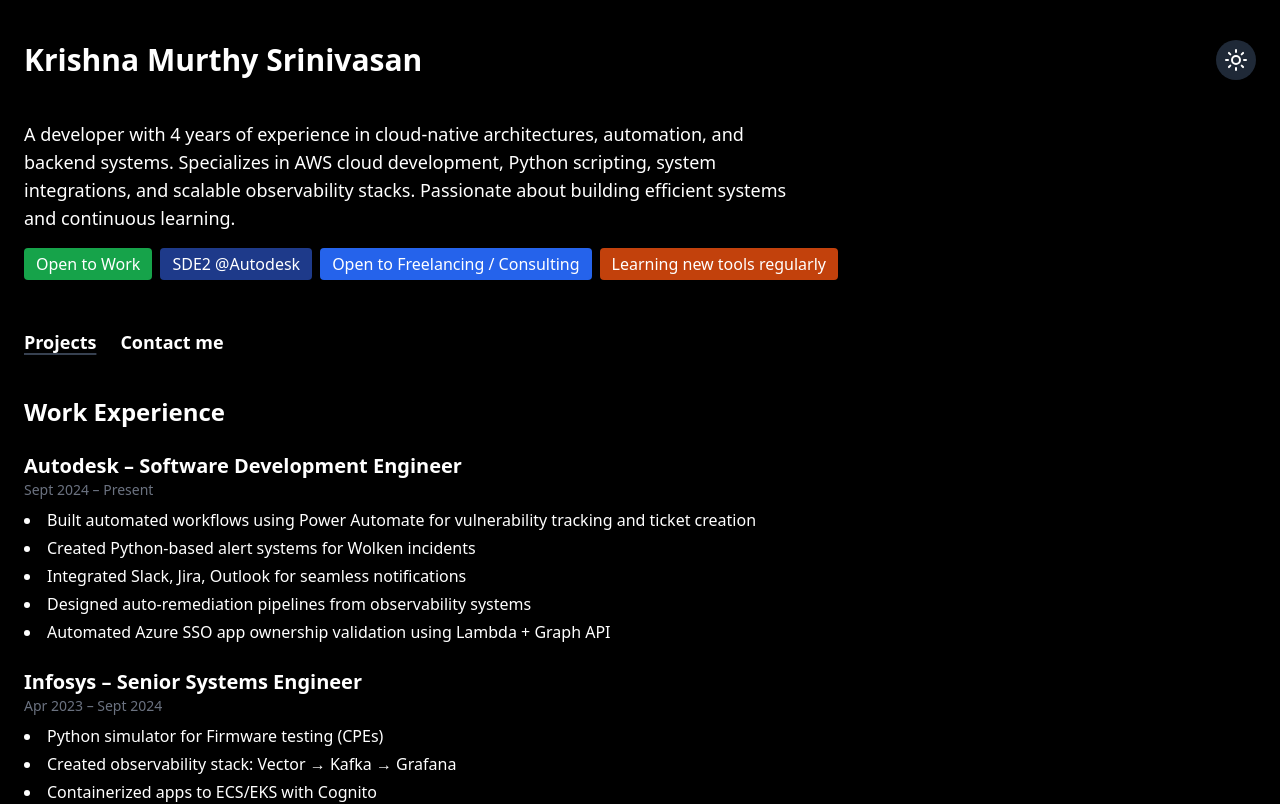
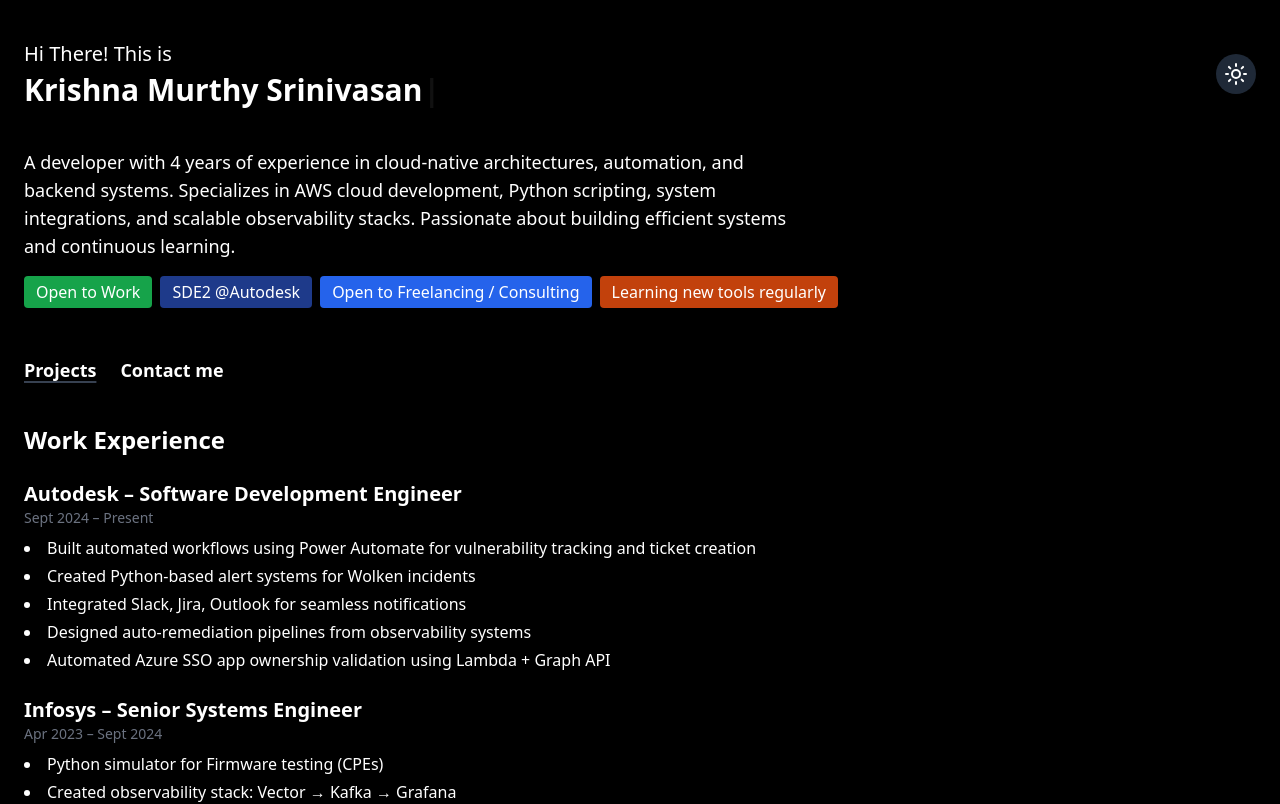
Before and after one commit to krishnamurthy-srinivasan/krishna-dev, a React (Vite) app: page / in a window 1280 px wide. Shown: the top 804 px of the page. Built offline with nearby package versions, Linux system fonts and the light colour scheme.

Commit message:
Logos Redefined & hover animation added

```diff
--- a/package.json
+++ b/package.json
@@ -9,7 +9,8 @@
     "dependencies": {
         "lucide-react": "^0.284.0",
         "react": "^18.3.1",
-        "react-dom": "^18.3.1"
+        "react-dom": "^18.3.1",
+        "typewriter-effect": "^2.22.0"
     },
     "devDependencies": {
         "@vitejs/plugin-react": "^4.6.0",
--- a/src/App.jsx
+++ b/src/App.jsx
@@ -1,5 +1,6 @@
 import { useState, useEffect } from 'react';
 import { Moon, Sun, Mail, Github, Linkedin } from 'lucide-react';
+import Typewriter from 'typewriter-effect';
 
 export default function Portfolio() {
   const [darkMode, setDarkMode] = useState(true);
@@ -11,7 +12,18 @@
   return (
     <div className="min-h-screen bg-white text-black dark:bg-black dark:text-white px-6 py-10">
       <header className="flex justify-between items-center mb-10">
-        <h1 className="text-3xl font-bold">Krishna Murthy Srinivasan</h1>
+        <div>
+          <p className="text-xl mb-1">Hi There! This is</p>
+          <h1 className="text-3xl font-bold">
+            <Typewriter
+              options={{
+                strings: ['Krishna Murthy Srinivasan'],
+                autoStart: true,
+                loop: true,
+              }}
+            />
+          </h1>
+        </div>
         <button
           className="p-2 rounded-full bg-gray-200 dark:bg-gray-800"
           onClick={() => setDarkMode(!darkMode)}
@@ -27,10 +39,10 @@
           Passionate about building efficient systems and continuous learning.
         </p>
         <div className="mt-4 flex flex-wrap gap-2">
-          <span className="bg-green-600 text-white px-3 py-1 rounded transition duration-300 ease-in-out hover:bg-yellow-500">Open to Work</span>
-          <span className="bg-blue-900 text-white px-3 py-1 rounded transition duration-300 ease-in-out hover:bg-blue-700">SDE2 @Autodesk</span>
-          <span className="bg-blue-600 text-white px-3 py-1 rounded transition duration-300 ease-in-out hover:bg-blue-500">Open to Freelancing / Consulting</span>
-          <span className="bg-orange-700 text-white px-3 py-1 rounded transition duration-300 ease-in-out hover:bg-orange-600">Learning new tools regularly</span>
+          <span className="bg-green-600 text-white px-3 py-1 rounded shadow-md transition duration-300 ease-in-out hover:bg-yellow-500">Open to Work</span>
+          <span className="bg-blue-900 text-white px-3 py-1 rounded shadow-md transition duration-300 ease-in-out hover:bg-blue-700">SDE2 @Autodesk</span>
+          <span className="bg-blue-600 text-white px-3 py-1 rounded shadow-md transition duration-300 ease-in-out hover:bg-blue-500">Open to Freelancing / Consulting</span>
+          <span className="bg-orange-700 text-white px-3 py-1 rounded shadow-md transition duration-300 ease-in-out hover:bg-orange-600">Learning new tools regularly</span>
         </div>
       </section>
 
```
Also changed, not shown: 1 other file (tests, documents, lock files or other folders).
